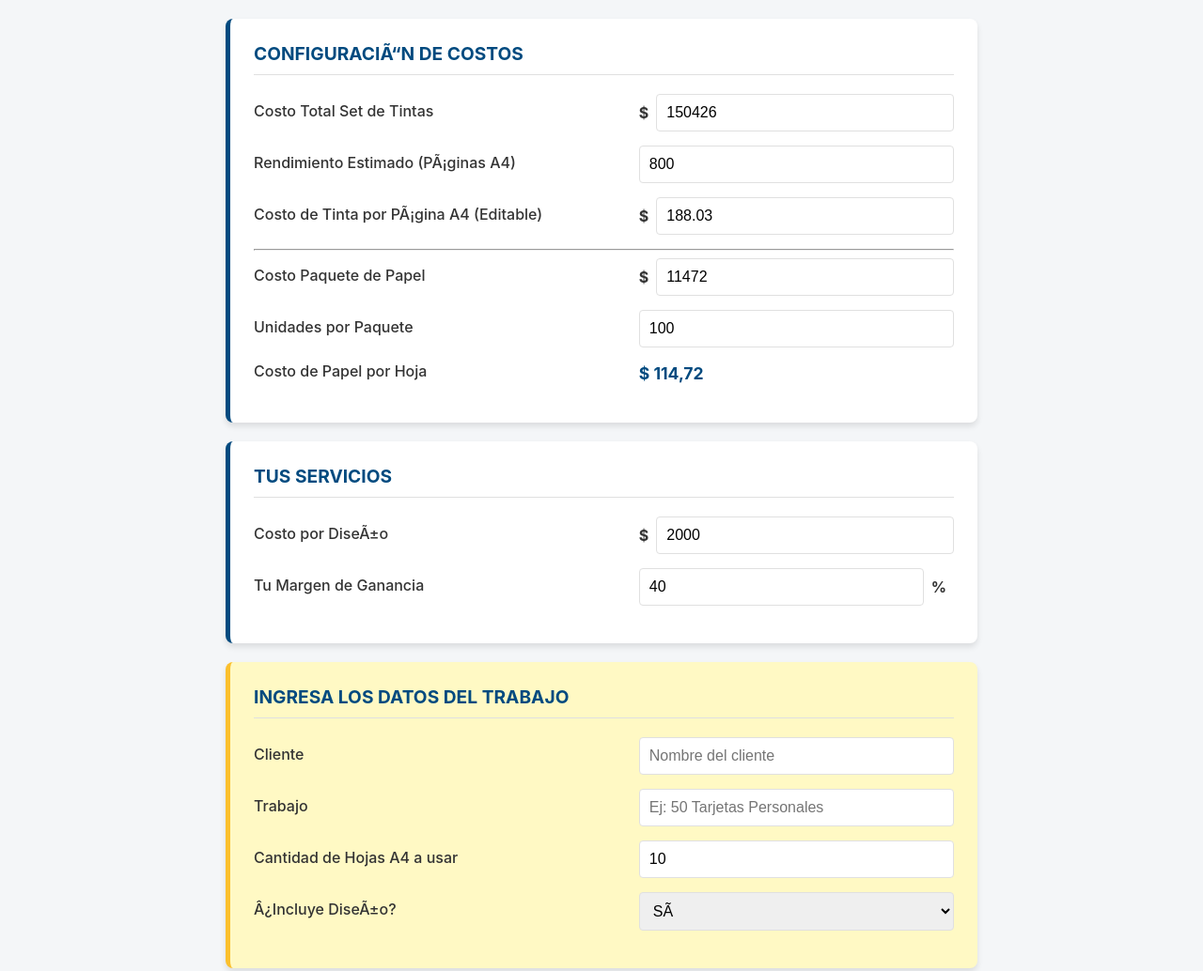
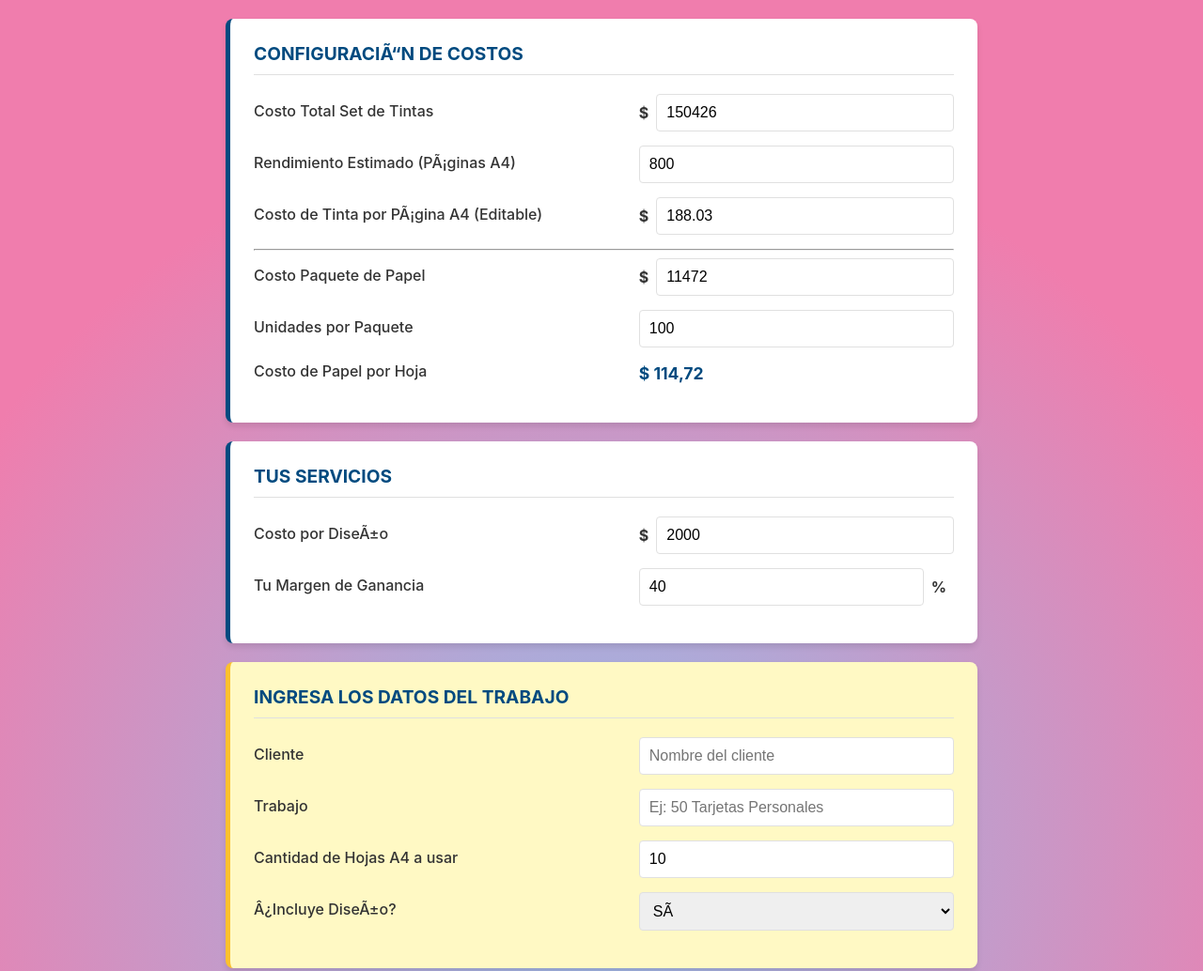
Before and after one commit to Lautaok/web_presupuesto_ccregalos, a plain HTML site: page index.html in a window 1280 px wide. Shown: the top 1034 px of the page at 94% size. Drawn offline with Linux system fonts and the light colour scheme.

Commit message:
modificaciones color de fondo

```diff
--- a/index.html
+++ b/index.html
@@ -19,7 +19,8 @@
         }
         body {
             font-family: -apple-system, BlinkMacSystemFont, "Segoe UI", Roboto, "Helvetica Neue", Arial, sans-serif;
-            background-color: var(--background-color);
+            background: #94BBE9;
+            background: radial-gradient(circle, rgba(148, 187, 233, 1) 1%, rgba(240, 125, 173, 1) 71%);
             color: var(--text-color);
             margin: 0;
             padding: 20px;
```
